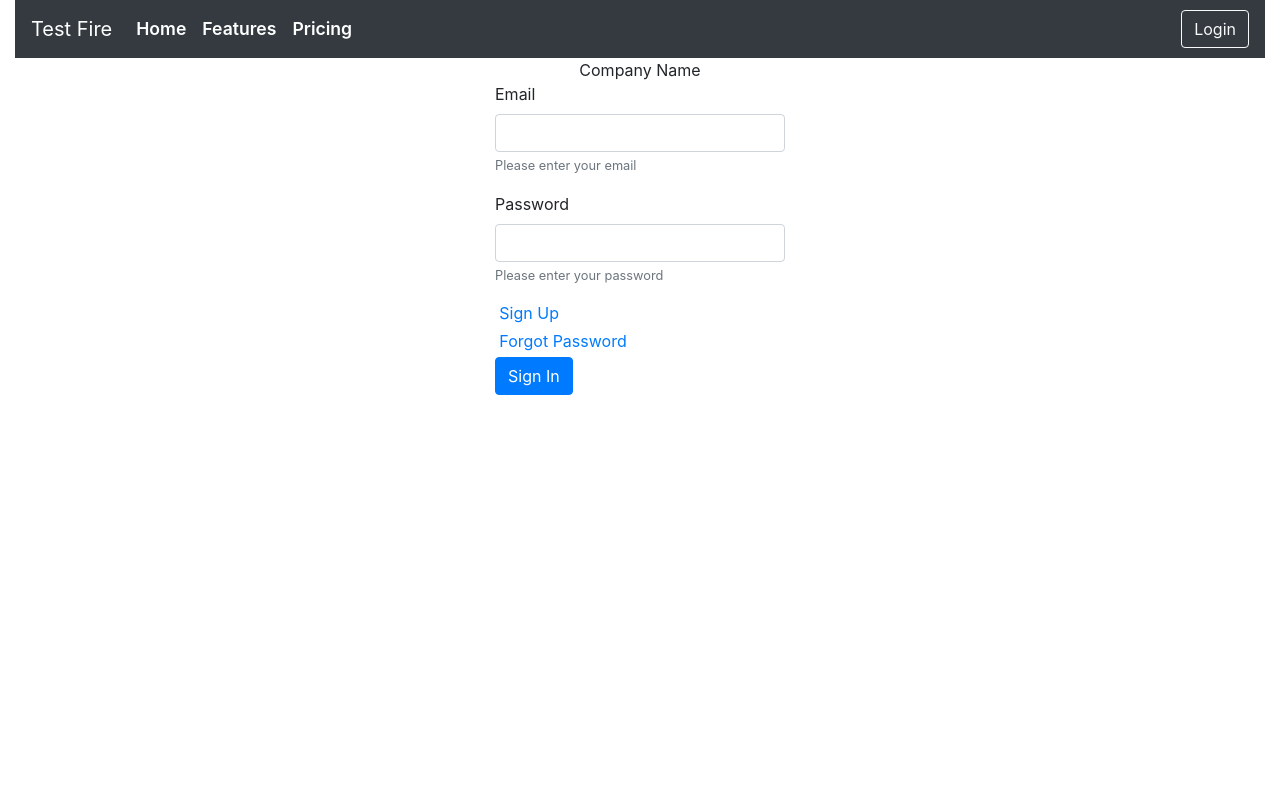
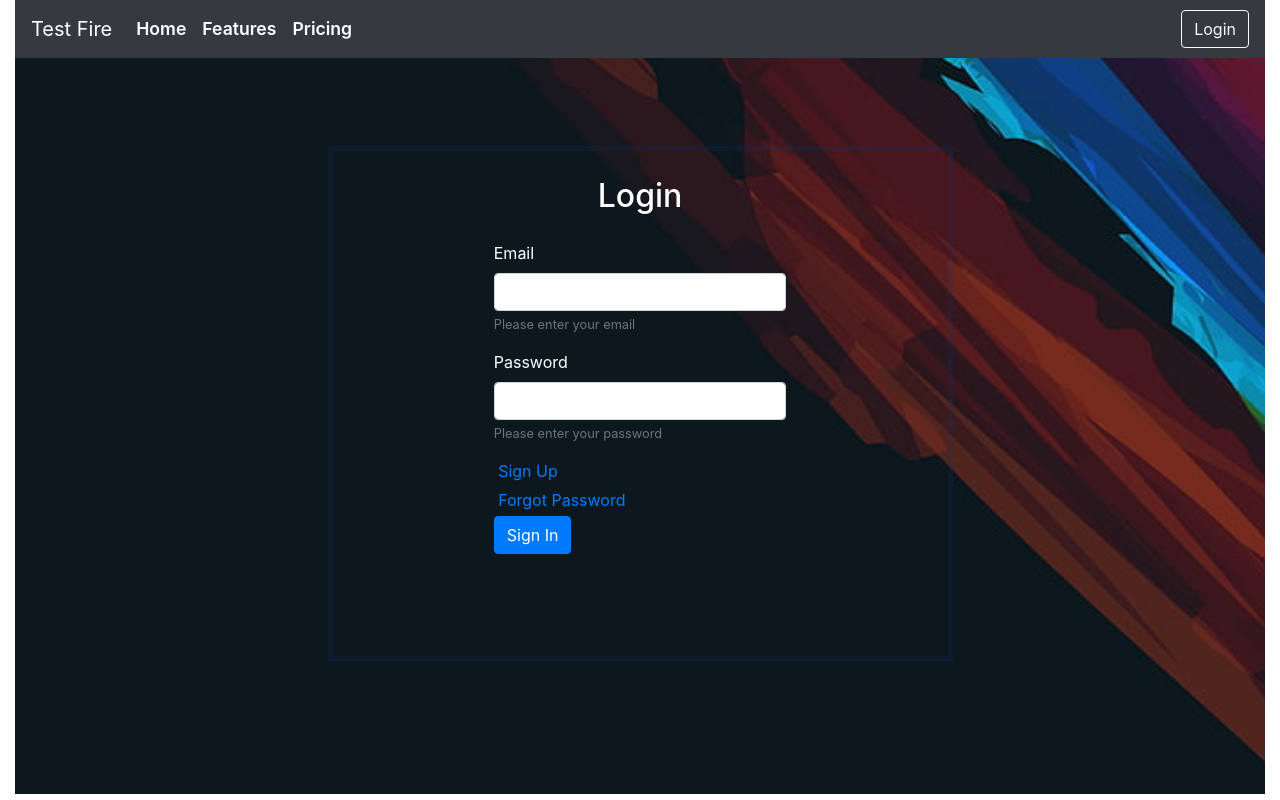
Before and after one commit to ddonjuan/react_auth_test, a React (Create React App) app: page /sign-in in a window 1280 px wide. Built offline with nearby package versions, Linux system fonts and the light colour scheme; no server answers.

Commit message:
finished styling all auth pages

```diff
--- a/src/components/auth_pages/create-account.js
+++ b/src/components/auth_pages/create-account.js
@@ -2,6 +2,8 @@ import React, { Component } from 'react';
 import InputField from '../helpers/inputs/inputs';
 import { MyContext } from '../config/firebase';
 import { withRouter } from 'react-router-dom';
+import "../../stylesheets/auth_pages/helpers.css";
+import "../../stylesheets/auth_pages/sign-in.css";
 
 class SignUp extends Component {
     constructor(props) {
@@ -15,12 +17,14 @@ class SignUp extends Component {
             <MyContext.Consumer>
                 {(context) => (
                     <React.Fragment>
-                        <form onSubmit={(e)=>{e.preventDefault();context.signUp()}}>
+                        <form className="sign-in-container auth-pages-picture" onSubmit={(e) => { e.preventDefault(); context.signUp() }}>
+                            <div className="info-parent-container">
+
                                 <div className="row d-flex justify-content-center">
                                     <div className="logo">Create An Account</div>
                                 </div>
                                 <div className="row d-flex justify-content-center">
-                                <div id="sign-in" className="col col-sm-6 col-md-6 col-lg-3">
+                                    <div id="sign-in" className="col-10 col-sm-4 col-md-8 col-lg-6">
                                         <InputField onChange={context.handleInputChange} value={context.email} labelName="Email" inputID="email" inputType="email" smallText="Please enter your email" />
                                         <InputField onChange={context.handleInputChange} value={context.password} labelName="Choose your password" inputID="password" inputType="password" smallText="Please enter your chosen password" />
                                         <InputField onChange={context.handleInputChange} value={context.confirmPassword} labelName="Confirm your password" inputID="confirmPassword" inputType="password" smallText="Please confirm your password" />
@@ -28,7 +32,7 @@ class SignUp extends Component {
                                     </div>
 
                                 </div>
-
+                            </div>
                         </form>
                     </React.Fragment>
                 )}
--- a/src/components/auth_pages/password-reset.js
+++ b/src/components/auth_pages/password-reset.js
@@ -1,6 +1,8 @@
 import React, { Component } from 'react';
 import InputField from '../helpers/inputs/inputs';
 import { MyContext } from '../config/firebase';
+import "../../stylesheets/auth_pages/helpers.css";
+import "../../stylesheets/auth_pages/sign-in.css";
 
 class ResetPassword extends Component {
     constructor(props) {
@@ -13,11 +15,14 @@ class ResetPassword extends Component {
             <MyContext.Consumer>
                 {(context) => (
                     <React.Fragment>
-                        <form onSubmit={(e)=>{e.preventDefault(); context.resetPassword()}}>
-                            <h1>Reset Password</h1>
+                        <form className="sign-in-container auth-pages-picture" onSubmit={(e) => { e.preventDefault(); context.resetPassword() }}>
+                            <div className="info-parent-container">
+
+                                <div className="row d-flex justify-content-center">
+                                    <h2 className="logo">Reset Password</h2>
+                                </div>
                                 <div id="input-container" className="row d-flex justify-content-center">
-                                <div id="sign-in" className="col-10 col-sm-4 col-md-6 col-lg-3">
-
+                                    <div id="sign-in" className="col-10 col-sm-4 col-md-8 col-lg-6">
                                         <InputField
                                             onChange={context.handleInputChange}
                                             labelName="Email"
@@ -26,9 +31,12 @@ class ResetPassword extends Component {
                                             inputType="email"
                                             smallText="Please enter email associated with the account"
                                         />
+                                                                            <button type="submit" className="btn btn-primary">Reset Password</button>
+
+                                    </div>
+
                                 </div>
                             </div>
-                            <button type="submit" className="btn btn-primary">Reset Password</button>
                         </form>
                     </React.Fragment>
                 )}
--- a/src/components/auth_pages/sign-in.js
+++ b/src/components/auth_pages/sign-in.js
@@ -3,7 +3,7 @@ import InputField from '../helpers/inputs/inputs';
 import { MyContext } from '../config/firebase';
 import { Link, withRouter } from 'react-router-dom';
 import "../../stylesheets/auth_pages/helpers.css";
-
+import "../../stylesheets/auth_pages/sign-in.css";
 class SignIn extends Component {
     constructor(props) {
         super(props);
@@ -16,13 +16,13 @@ class SignIn extends Component {
             <MyContext.Consumer>
                 {(context) => (
                     <React.Fragment>
-                        <form onSubmit={(e)=>{e.preventDefault();context.signIn()}}>
-
+                        <form className="sign-in-container auth-pages-picture" onSubmit={(e) => { e.preventDefault(); context.signIn() }}>
+                            <div className="info-parent-container">
                                 <div className="row d-flex justify-content-center">
-                                <div className="logo">Company Name</div>
+                                    <h2 className="logo">Login </h2>
                                 </div>
                                 <div id="input-container" className="row d-flex justify-content-center">
-                                <div id="sign-in" className="col-10 col-sm-4 col-md-5 col-lg-3">
+                                    <div id="sign-in" className="col-10 col-sm-4 col-md-8 col-lg-6">
                                         <InputField
                                             onChange={context.handleInputChange}
                                             labelName="Email"
@@ -45,6 +45,8 @@ class SignIn extends Component {
                                     </div>
 
                                 </div>
+                            </div>
+
                         </form>
 
                     </React.Fragment>
--- a/src/stylesheets/auth_pages/helpers.css
+++ b/src/stylesheets/auth_pages/helpers.css
@@ -1,3 +1,8 @@
 .auth-btn-space{
     margin: 1.5%;
 }
+.auth-pages-picture{
+    background-image: url("../../images/fire_start_landing_pic.jpg");
+    background-repeat: no-repeat;
+    background-size: cover;
+}
--- /dev/null
+++ b/src/stylesheets/auth_pages/sign-in.css
@@ -0,0 +1,19 @@
+.sign-in-container{
+    height: 92%;
+    width: 100%;
+    display: flex;
+    justify-content: center;
+}
+.logo{
+    color: white;
+    margin: 4%;
+}
+.info-parent-container{
+    border: 5px solid rgba(17,54,109,.2);
+    width: 50%;
+    height: 70%;
+    margin-top: 7%;
+ }
+#sign-in{
+    color: white;
+}
```
Lines whose indentation alone changed are shown as unchanged.
